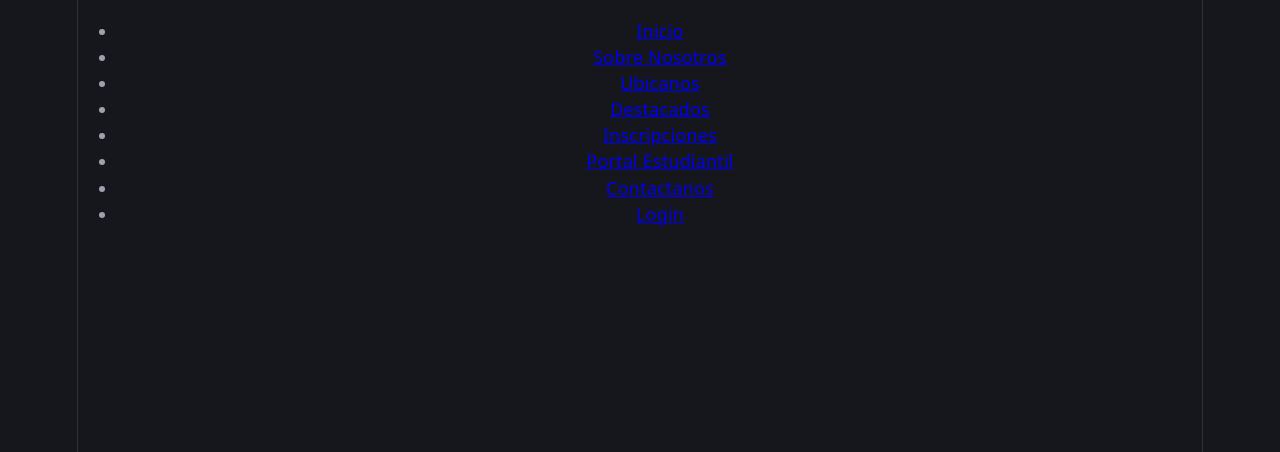
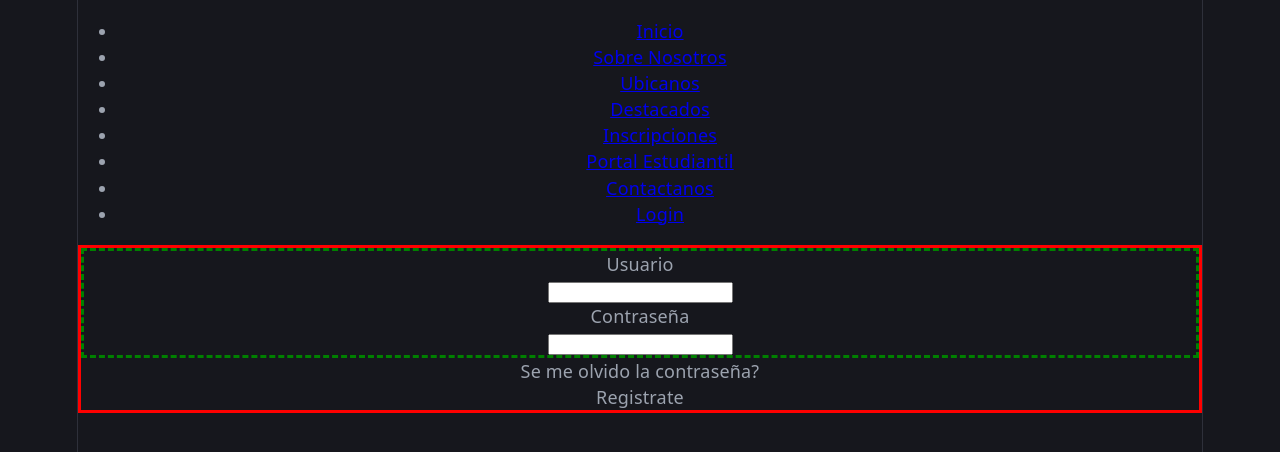
Before and after one commit to LaAmaDelSexo/Raphael, a React (Vite) app in the folder client/: page /Login in a window 1280 px wide. Shown: the top 452 px of the page. Built offline with nearby package versions, Linux system fonts and the light colour scheme.

Commit message:
addition: mock up login added

```diff
--- a/client/src/common/components/contacts/Contact.tsx
+++ b/client/src/common/components/contacts/Contact.tsx
@@ -3,6 +3,17 @@ function Contact() {
   return (
     <>
       <Nav />
+      <div>
+        <h1>Contactanos :D</h1>
+        <p>Quieres saber mas? </p>
+        <div>
+          <ul>
+            <li></li>
+            <li></li>
+            <li></li>
+          </ul>
+        </div>
+      </div>
     </>
   )
 }
--- a/client/src/common/components/findUs/Hero.tsx
+++ b/client/src/common/components/findUs/Hero.tsx
@@ -14,8 +14,8 @@ function Hero () {
       <APIProvider apiKey={Key}>
         <div id="map" style={{ width: '100%', height: '400px' }} >
           <Map
-            defaultCenter={{lat: 22.54992, lng: 0}}
-            defaultZoom={3}
+            defaultCenter={{lat: 10.696306853340666, lng: -71.6064648658556}}
+            defaultZoom={20}
             gestureHandling={'greedy'}
             disableDefaultUI={true}
           />
--- a/client/src/common/components/login/Login.tsx
+++ b/client/src/common/components/login/Login.tsx
@@ -3,6 +3,22 @@ function Login() {
   return (
     <>
       <Nav />
+      <div className="login-placeholder">
+        <div className="login-box" style={{border: "medium solid red"}}>
+          <div className="inputs_box" style={{border: "medium dashed green"}}>
+            <p>Usuario</p>
+            <div>
+              <input type="email" name="user" id="email-box" />
+            </div>
+            <p>Contraseña</p>
+            <div>
+              <input type="password" name="password" id="password_box" />
+            </div>
+          </div>
+          <p>Se me olvido la contraseña?</p>
+          <p>Registrate</p>
+        </div>
+      </div>
     </>
   )
 }
--- a/client/src/lib/store/user.ts
+++ b/client/src/lib/store/user.ts
@@ -17,7 +17,7 @@ interface User {
     theme: 'light' | 'dark' | 'system';
     locale: 'es' | 'en';
   };
-};
+}
 
 interface UserState {
   profile: User | null;
@@ -30,8 +30,6 @@ interface UserState {
   logout: () => void;
   checkAuth: () => Promise<void>
 }
-
-
 
 export const useUser = create<UserState>((set) => ({
   profile: null,
```
Also changed, not shown: client/src/common/components/home/Home.tsx (deleted, +0 -10 lines).
